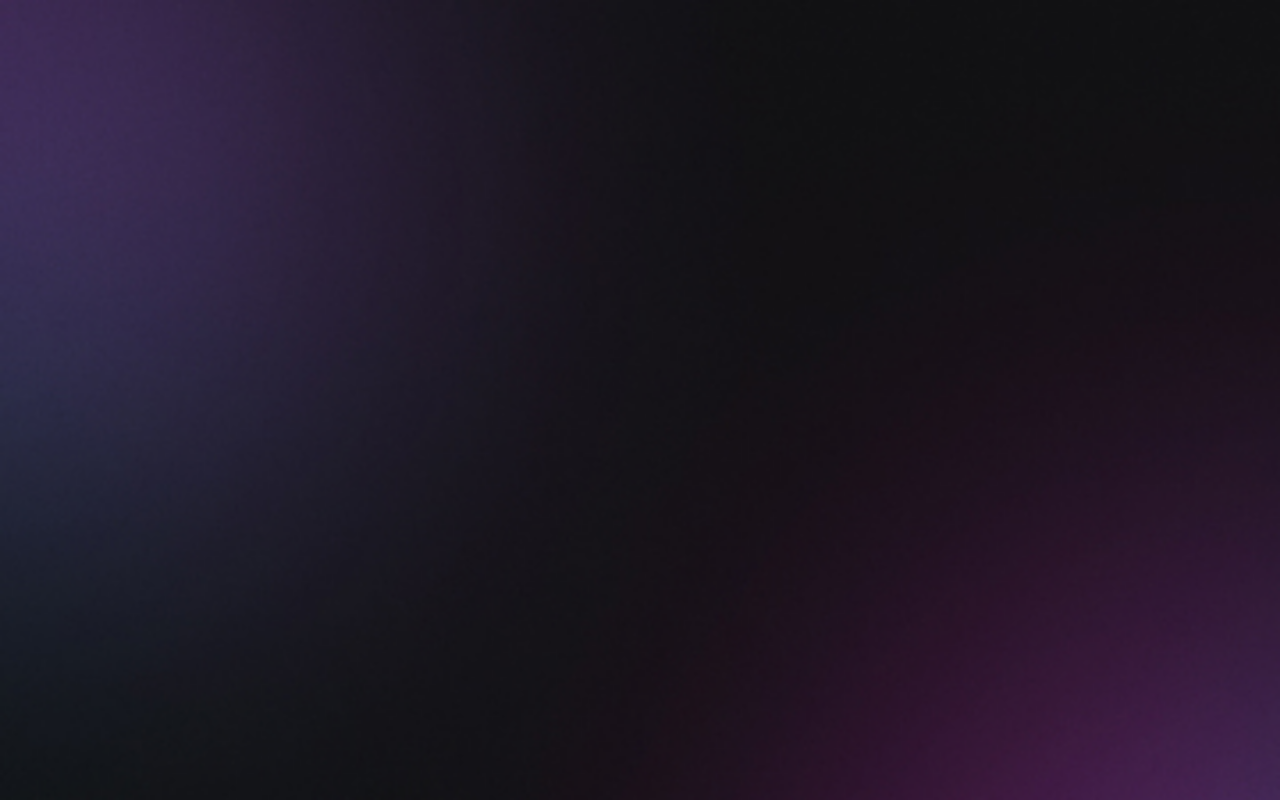
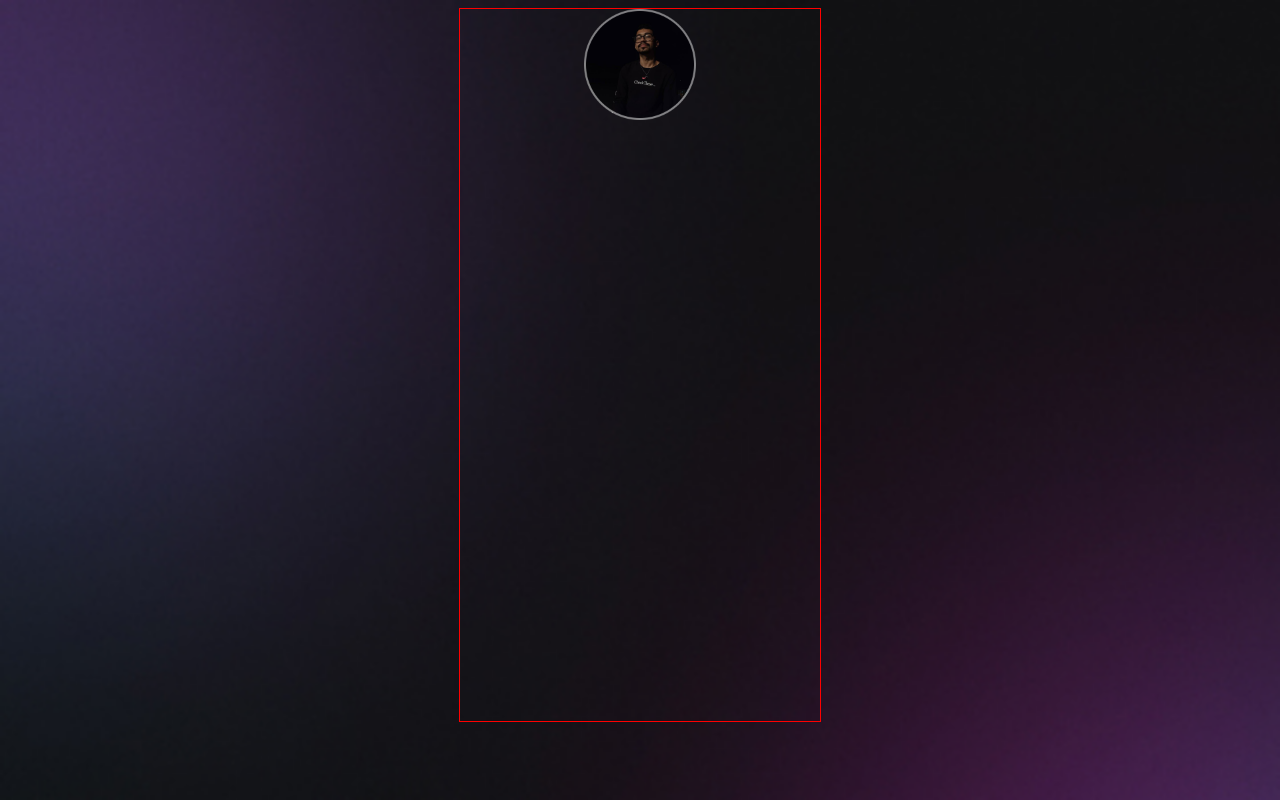
Before and after one commit to MatheusViuge/Links, a plain HTML site: page index.html in a window 1280 px wide. Drawn offline with Linux system fonts and the light colour scheme.

Commit message:
Adicionado o avatar do projeto e estilo dele

```diff
--- a/index.html
+++ b/index.html
@@ -3,8 +3,17 @@
   <head>
     <meta charset="UTF-8" />
     <meta name="viewport" content="width=device-width, initial-scale=1.0" />
-    <title>Document</title>
+    <title>Matheus Viuge - Contato</title>
     <link rel="stylesheet" href="style.css">
   </head>
-  <body></body>
+  <body>
+    <div id="container">
+      <div id="profile">
+        <img
+        src="./assets/avatar.png"
+        alt="Foto de Matheus Viuge, usando óculos, camisa preta e barba. Ao fundo o céu noturno."
+        />
+      </div>
+    </div>
+  </body>
 </html>
--- a/style.css
+++ b/style.css
@@ -1,3 +1,18 @@
 body{
   background: url(./assets/bg-mobile.jpg) no-repeat top center/cover;
 }
+
+#container{
+  width: 360px;
+  height: 712px;
+  border: 1px solid red;
+  margin: auto;
+}
+
+#profile{
+  text-align: center;
+}
+
+#profile img{
+  width: 112px;
+}
```
Also changed, not shown: assets/avatar.png (added).
